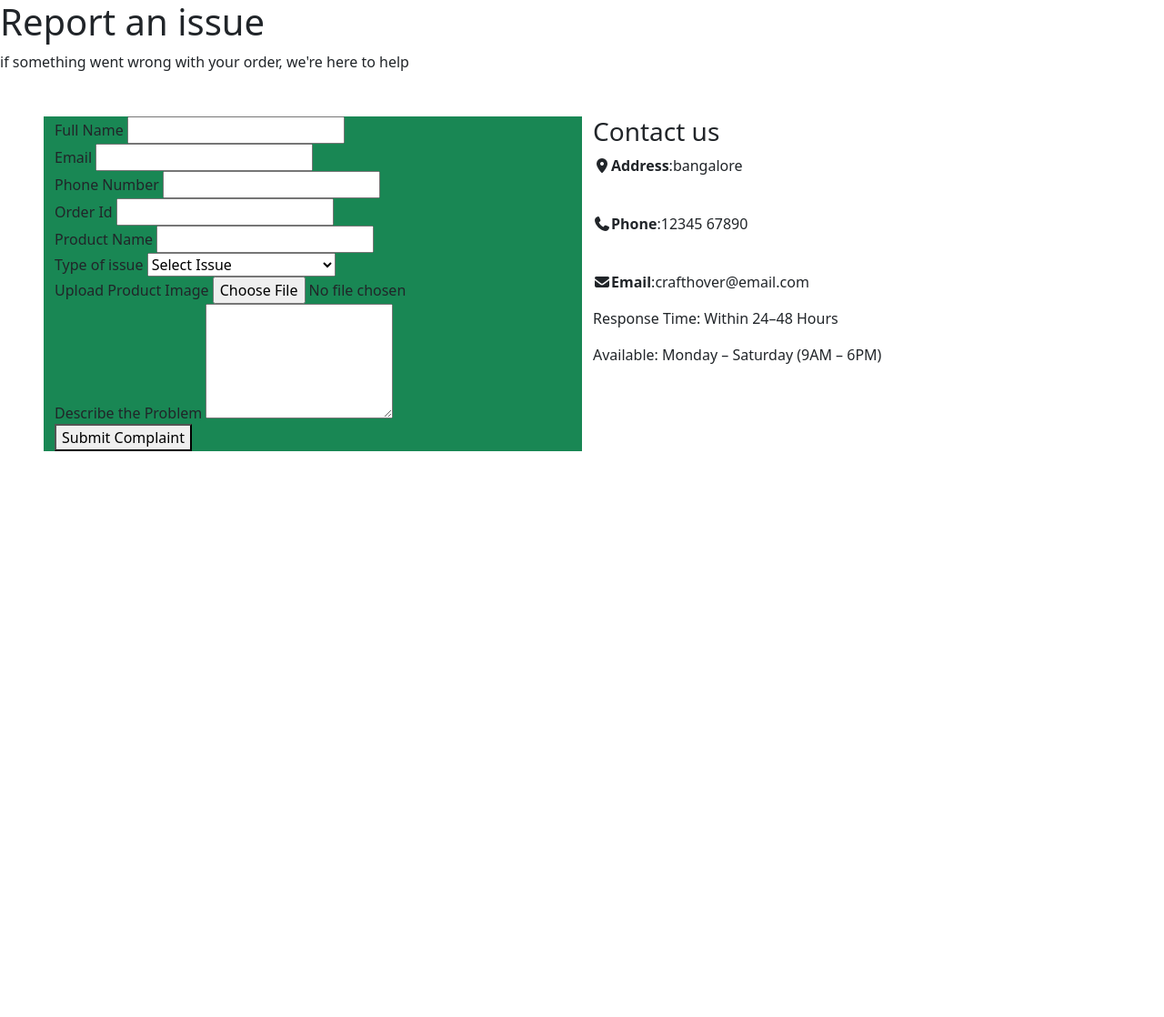
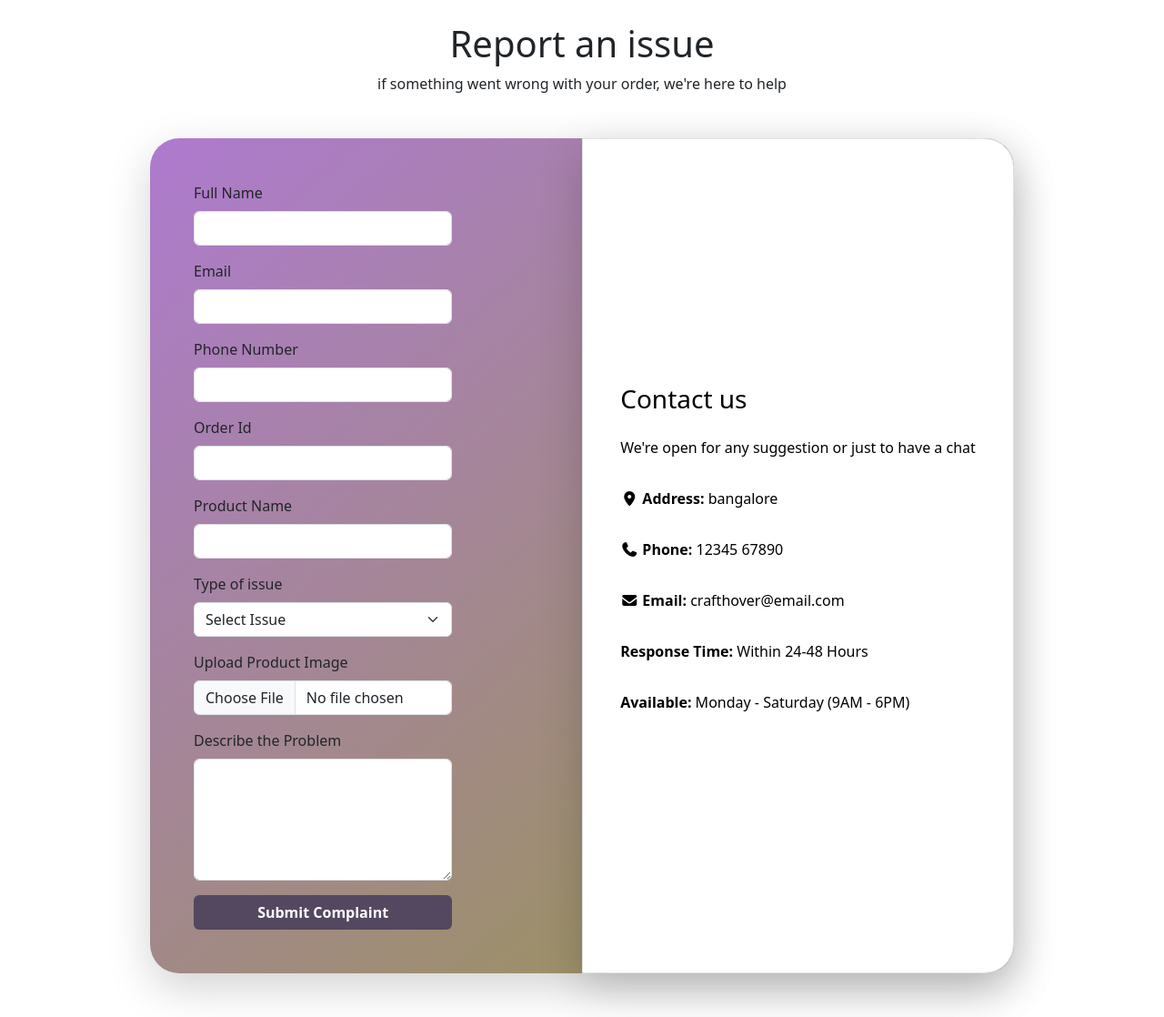
Before and after one commit to AshfahAshraf/project, a Django app: page /contact in a window 1280 px wide. Shown: the whole page at 91% size. Before the commit the page ends 496 px from the top, so only its background shows below. Run offline with Django 5.2, Linux system fonts and the light colour scheme; some libraries are stand-ins or nearby versions.

Commit message:
updated project

```diff
--- a/hello/templates/contact.html
+++ b/hello/templates/contact.html
@@ -6,46 +6,55 @@
     <meta name="viewport" content="width=device-width, initial-scale=1.0">
     <title>Document</title>
     <link rel="stylesheet" href="https://cdnjs.cloudflare.com/ajax/libs/font-awesome/7.0.1/css/all.min.css">
-        <link href="https://cdn.jsdelivr.net/npm/bootstrap@5.3.8/dist/css/bootstrap.min.css" rel="stylesheet" integrity="sha384-sRIl4kxILFvY47J16cr9ZwB07vP4J8+LH7qKQnuqkuIAvNWLzeN8tE5YBujZqJLB" crossorigin="anonymous">
-    <script src="https://cdn.jsdelivr.net/npm/bootstrap@5.3.8/dist/js/bootstrap.bundle.min.js" integrity="sha384-FKyoEForCGlyvwx9Hj09JcYn3nv7wiPVlz7YYwJrWVcXK/BmnVDxM+D2scQbITxI" crossorigin="anonymous"></script>
+    <link href="https://cdn.jsdelivr.net/npm/bootstrap@5.3.8/dist/css/bootstrap.min.css" rel="stylesheet"
+        integrity="sha384-sRIl4kxILFvY47J16cr9ZwB07vP4J8+LH7qKQnuqkuIAvNWLzeN8tE5YBujZqJLB" crossorigin="anonymous">
+    <script src="https://cdn.jsdelivr.net/npm/bootstrap@5.3.8/dist/js/bootstrap.bundle.min.js"
+        integrity="sha384-FKyoEForCGlyvwx9Hj09JcYn3nv7wiPVlz7YYwJrWVcXK/BmnVDxM+D2scQbITxI"
+        crossorigin="anonymous"></script>
 
 </head>
 
 <body>
-    <h1>Report an issue</h1>
-    <p>if something went wrong with your order, we're here to help</p>
-    <div class="row m-5">
-    <div class="container col-lg-6 col-md-6 col-12 bg-success">
+
+
+    <h1 class="text-center mt-4">Report an issue</h1>
+    <p class="text-center">if something went wrong with your order, we're here to help</p>
+    <div class="container my-5">
+        <div class="row justify-content-center">
+            <!--complaint Form-->
+            <div class="col-lg-10 shadow-lg rounded-5" style="background:linear-gradient(139deg,rgb(174, 122, 207),rgb(151, 151, 71)) ">
+                <div class="row">
+                    <div class="col-md-6 p-5">
                         <form action="">
 
-            <div>
-                <label for="">Full Name</label>
-                <input type="text" name="fullname" required>
+                            <div class="mb-3">
+                                <label class="form-label">Full Name</label>
+                                <input type="text" name="fullname" class="form-control w-75" required>
                             </div>
 
-            <div>
-                <label for="">Email</label>
-                <input type="email" name="email" required>
+                            <div class="mb-3">
+                                <label class="form-label">Email</label>
+                                <input type="email" name="email" required class="form-control w-75">
                             </div>
-            <div>
+                            <div class="mb-3">
 
-                <label for="">Phone Number</label>
-                <input type="number" name="phonenumber" required>
+                                <label class="form-label">Phone Number</label>
+                                <input type="number" name="phonenumber" required class="form-control w-75">
                             </div>
-            <div>
+                            <div class="mb-3">
 
-                <label for="">Order Id</label>
-                <input type="text" name="orderid" required>
+                                <label class="form-label">Order Id</label>
+                                <input type="text" name="orderid" required class="form-control w-75">
                             </div>
-            <div>
+                            <div class="mb-3">
 
-                <label for="">Product Name</label>
-                <input type="text" name="productname" required>
+                                <label class="form-label">Product Name</label>
+                                <input type="text" name="productname" required class="form-control w-75">
                             </div>
-            <div>
+                            <div class="mb-3">
 
-                <label for="">Type of issue</label>
-                <select name="issue_type" id="">
+                                <label class="form-label">Type of issue</label>
+                                <select name="issue_type" class="form-select w-75">
                                     <option value="">Select Issue</option>
                                     <option value="">Damaged Product</option>
                                     <option value="">Wrong Product Received</option>
@@ -54,36 +63,44 @@
                                     <option value="">Delivery Delay</option>
                                 </select>
                             </div>
-            <div>
-                <label for="">Upload Product Image</label>
-                <input type="file" name="product_image">
+                            <div class="mb-3">
+                                <label class="form-label">Upload Product Image</label>
+                                <input type="file" name="product_image" class="form-control w-75">
                             </div>
-            <div>
-                <label for="">Describe the Problem</label>
-                <textarea name="description" rows="5" id="" required></textarea>
+                            <div class="mb-3">
+                                <label class="form-label">Describe the Problem</label>
+                                <textarea name="description" rows="5" id="" required
+                                    class="form-control w-75"></textarea>
                             </div>
-            <div>
 
-                <button type="submit">Submit Complaint</button>
-            </div>
+
+                            <button type="submit" class="btn w-75 text-white fw-bold" style="background-color: rgb(84, 72, 96);">Submit Complaint</button>
+
                         </form>
                     </div>
-    <div class="col-lg-6 col-md-6 col-12">
+                    <!--contact info-->
+
+                    <div
+                        class=" col-md-6 d-flex justify-content-center align-items-center bg-white text-black border shadow-lg rounded-end-5">
+                        <div class="d-flex flex-column gap-3">
                             <h3>Contact us</h3>
-        <p><i class="fa-solid fa-location-dot"></i><b>Address</b>:bangalore</p>
-        <br>
-        <p><i class="fa-solid fa-phone"></i><b>Phone</b>:12345 67890</p>
-        <br>
-        <p><i class="fa-solid fa-envelope"></i><b>Email</b>:crafthover@email.com</p>
-         <p>Response Time: Within 24–48 Hours</p>
-    <p>Available: Monday – Saturday (9AM – 6PM)</p>
-        <br>
+                            <p>We're open for any suggestion or just to have a chat</p>
+                            <p><i class="fa-solid fa-location-dot"></i><b> Address:</b> bangalore</p>
+
+                            <p><i class="fa-solid fa-phone"></i><b> Phone:</b> 12345 67890</p>
+
+                            <p><i class="fa-solid fa-envelope"></i><b> Email:</b> crafthover@email.com</p>
+                            <p><b>Response Time:</b> Within 24-48 Hours</p>
+                            <p><b>Available:</b> Monday - Saturday (9AM - 6PM)</p>
 
 
 
                         </div>
 
                     </div>
+                </div>
+            </div>
+        </div>
 </body>
 
 </html>
```
Lines whose indentation alone changed are shown as unchanged.
